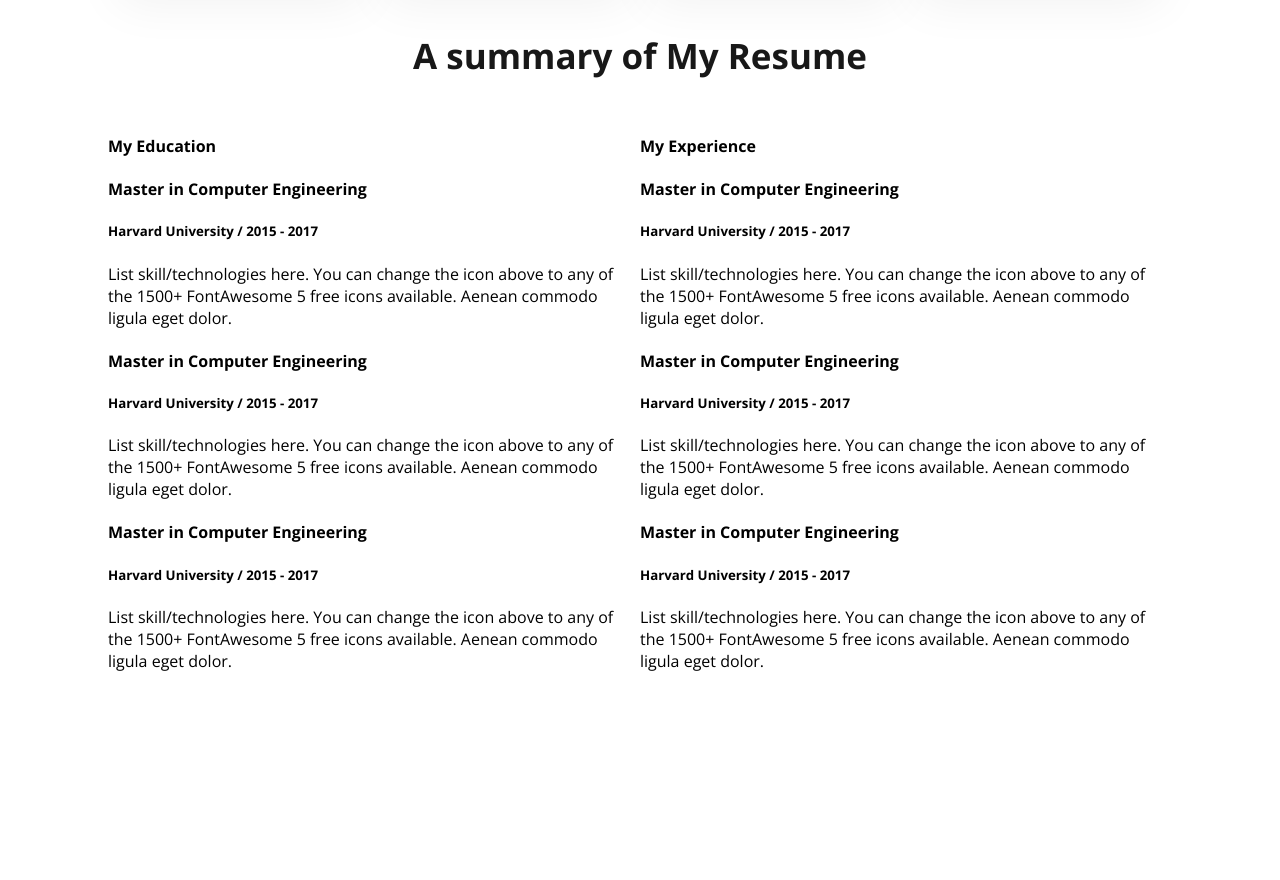
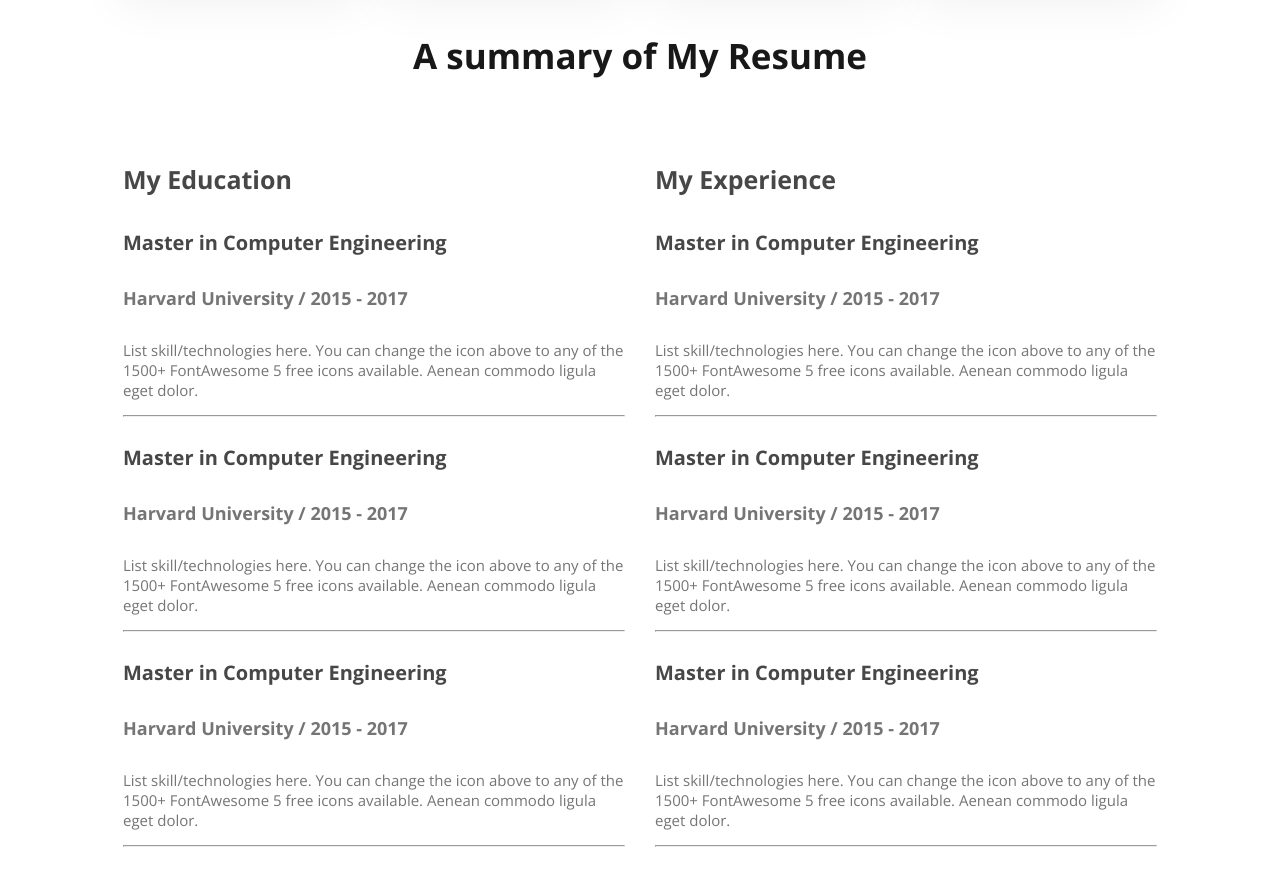
Before and after one commit to bluebird089/portfolio-website, a plain HTML site: page index.html in a window 1280 px wide. Shown: the part 1741-2621 px from the top of the page. Before the commit the page ends 2437 px from the top, so only its background shows below. Drawn offline with nearby package versions, Linux system fonts and the light colour scheme.

Commit message:
added full resume part

```diff
--- a/Styles/Portfolio.css
+++ b/Styles/Portfolio.css
@@ -148,11 +148,40 @@ nav a {
 
 /* Resume Section */
 
-.resume{
+.resume {}
 
-}
 /* My Resume Section */
-.colum-container{
+.colum-container {
     display: flex;
     margin: 0px 100px;
 }
+
+.details-title {
+    font-size: 20px;
+    font-weight: 700;
+    color: #474747;
+}
+
+.colum-title {
+    font-size: 25px;
+    font-weight: 700;
+    color: #474747;
+}
+
+.details {
+    margin: 10px 0px;
+}
+
+.colum {
+    padding: 15px;
+}
+
+.details-2nd-title {
+    color: #757575;
+    font-size: 18px;
+}
+
+.details-description {
+    color: #757575;
+    font-size: 15px;
+}
--- a/index.html
+++ b/index.html
@@ -109,20 +109,25 @@
                         <p class="details-description">List skill/technologies here. You can change the icon above
                             to any of the 1500+ FontAwesome 5 free icons available. Aenean commodo ligula eget dolor.
                         </p>
+                        <hr>
                     </div>
+
                     <div class="details">
                         <h4 class="details-title">Master in Computer Engineering</h4>
                         <h5 class="details-2nd-title">Harvard University / 2015 - 2017</h5>
                         <p class="details-description">List skill/technologies here. You can change the icon above
                             to any of the 1500+ FontAwesome 5 free icons available. Aenean commodo ligula eget dolor.
                         </p>
+                        <hr>
                     </div>
+
                     <div class="details">
                         <h4 class="details-title">Master in Computer Engineering</h4>
                         <h5 class="details-2nd-title">Harvard University / 2015 - 2017</h5>
                         <p class="details-description">List skill/technologies here. You can change the icon above
                             to any of the 1500+ FontAwesome 5 free icons available. Aenean commodo ligula eget dolor.
                         </p>
+                        <hr>
                     </div>
                 </div>
                 <div class="colum">
@@ -133,6 +138,7 @@
                         <p class="details-description">List skill/technologies here. You can change the icon above
                             to any of the 1500+ FontAwesome 5 free icons available. Aenean commodo ligula eget dolor.
                         </p>
+                        <hr>
                     </div>
                     <div class="details">
                         <h4 class="details-title">Master in Computer Engineering</h4>
@@ -140,6 +146,7 @@
                         <p class="details-description">List skill/technologies here. You can change the icon above
                             to any of the 1500+ FontAwesome 5 free icons available. Aenean commodo ligula eget dolor.
                         </p>
+                        <hr>
                     </div>
                     <div class="details">
                         <h4 class="details-title">Master in Computer Engineering</h4>
@@ -147,6 +154,7 @@
                         <p class="details-description">List skill/technologies here. You can change the icon above
                             to any of the 1500+ FontAwesome 5 free icons available. Aenean commodo ligula eget dolor.
                         </p>
+                        <hr>
                     </div>
                 </div>
             </div>
```
